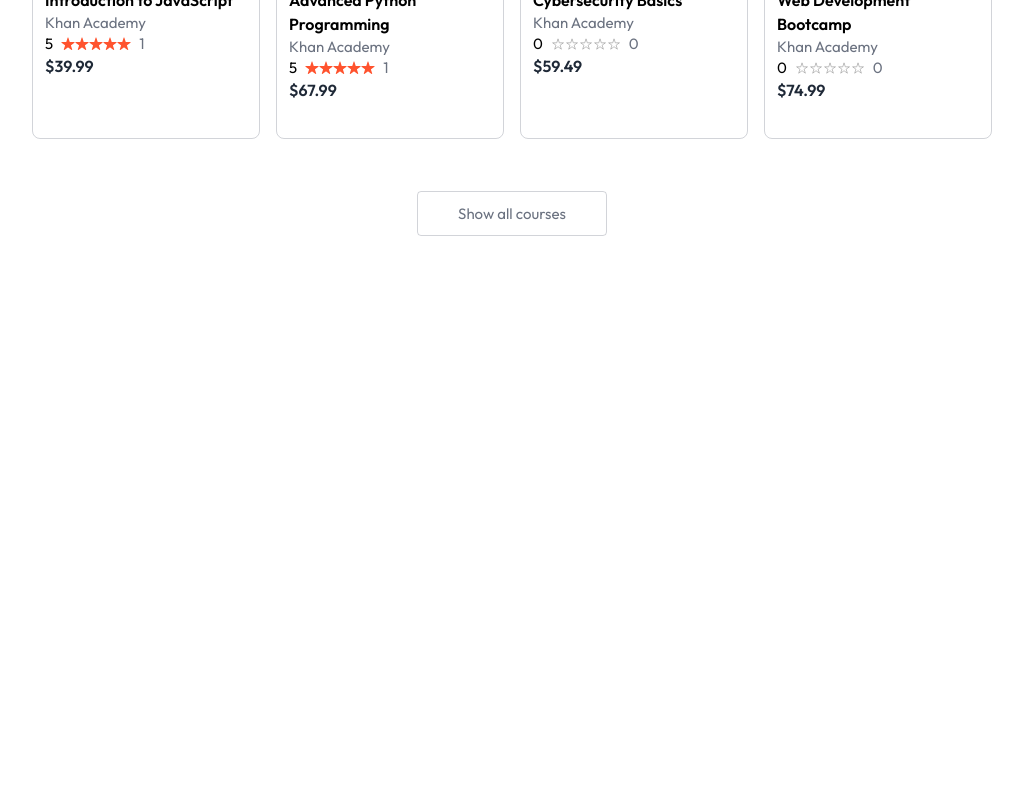
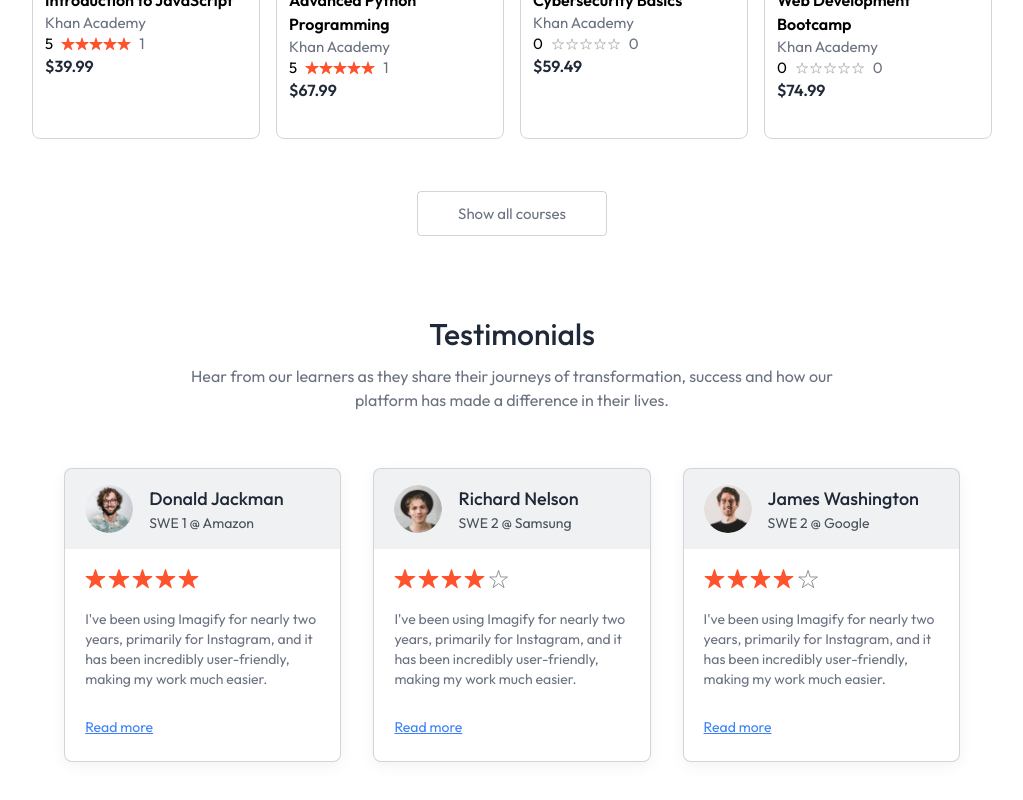
Before and after one commit to naolumer/Full-Stack-LMS, a React (Vite) app in the folder client/: page / in a window 1280 px wide. Shown: the part 1119-1919 px from the top of the page, without its empty margins (128-1151 px from the left). Before the commit the page ends 1407 px from the top, so only its background shows below. Built offline with nearby package versions, Linux system fonts and the light colour scheme; no server answers.

Commit message:
testimonials section

```diff
--- a/client/src/components/student/TestimonialsSection.jsx
+++ b/client/src/components/student/TestimonialsSection.jsx
@@ -1,9 +1,37 @@
 import React from 'react'
+import { assets, dummyTestimonial } from '../../assets/assets'
 
 const TestimonialsSection = () => {
   return (
-    <div>
-        <h1>TestimonialsSection</h1>
+    <div className='pb-14 px-8 md:px-0'>
+        <h2 className='text-3xl font-medium text-gray-800'>Testimonials</h2>
+        <p className='md:text-base text-gray-500 mt-3'>Hear from our learners as they share their journeys of transformation,
+          success and how our <br /> platform has made a difference in their lives.
+        </p>
+        <div className='grid grid-cols-auto gap-8 mt-14' >
+          {dummyTestimonial.map((testimonial,index)=>(
+            <div className='text-sm text-left border border-gray-500/30 pb-6
+             rounded-lg bg-white shadow-[0px_4px_15px_0px] shadow-black/5 overflow-hidden' key={index}>
+              <div className='flex items-center gap-4 px-5 py-4 bg-gray-500/10'>
+                <img className='h-12 w-12 rounded-full' src={testimonial.image} alt={testimonial.name} />
+                <div>
+                  <h1 className='text-lg font-medium text-gray-800'>{testimonial.name}</h1>
+                  <p className='text-gray-800/80'>{testimonial.role}</p>
+                </div>
+
+              </div>
+              <div className='p-5 pb-7'>
+                  <div className='flex gap-0.5'>
+                    {[...Array(5)].map((_,i)=>(
+                      <img className='h-5' key={i} src={i < Math.floor(testimonial.rating)? assets.star : assets.star_blank} alt="star" />
+                    ))}
+                  </div>
+                  <p className='text-gray-500 mt-5'>{testimonial.feedback}</p>
+              </div>
+              <a href="#" className='text-blue-500 underline px-5'>Read more</a>
+            </div>
+          ))}
+        </div>
     </div>
   )
 }
--- a/client/src/pages/student/Home.jsx
+++ b/client/src/pages/student/Home.jsx
@@ -2,6 +2,7 @@
 import Hero from '../../components/student/Hero'
 import Companies from '../../components/student/Companies'
 import CoursesSection from '../../components/student/CoursesSection'
+import TestimonialsSection from '../../components/student/TestimonialsSection'
 
 const Home = () => {
   return (
@@ -9,6 +10,7 @@
         <Hero/>
         <Companies/>
         <CoursesSection/>
+        <TestimonialsSection/>
     </div>
   )
 }
```
